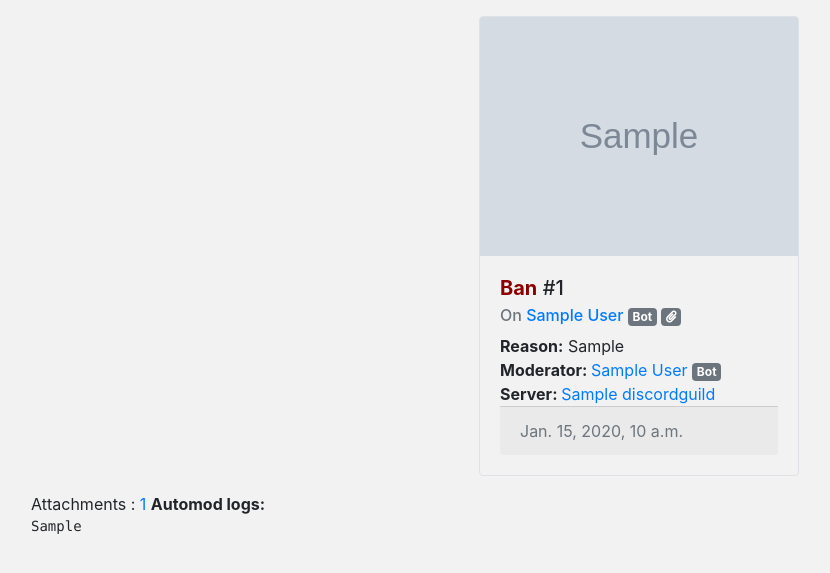
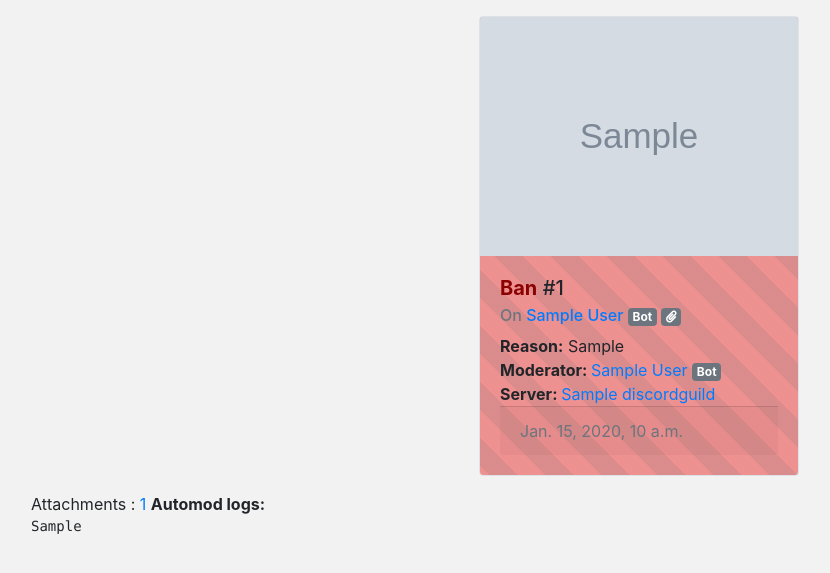
Before and after one commit to getbeaned/GetBeaned-WebInterface, a Django app: page /actions/1 in a window 1280 px wide. Shown: the part 56-629 px from the top of the page, without its empty margins (1-831 px from the left). Run offline with Django 3.2, Linux system fonts and the light colour scheme; tables that the repository leaves empty hold one stand-in row (values such as "Sample post"); grey boxes marked "Sample" are stand-in pictures; parts of the project's set-up code (start-up, migrations or seed data) failed here and were passed over; some libraries are stand-ins or nearby versions.

Commit message:
✨ Add a pardon feature to let moderators ignore actions taken in the thresholds calculation

```diff
--- a/getbeaned/static/css/base.css
+++ b/getbeaned/static/css/base.css
@@ -84,3 +84,10 @@
 .action-text-ban {
     color: darkred;
 }
+
+
+.pardonned {
+    background: rgb(194,38,38);
+    background: linear-gradient(45deg, rgba(194,38,38,0.5) 0%, rgba(194,38,38,0.5) 24%, rgba(233,47,47,0.5) 25%, rgba(233,47,47,0.5) 49%, rgba(194,38,38,0.5) 50%, rgba(194,38,38,0.5) 75%, rgba(233,47,47,0.5) 75%, rgba(233,47,47,0.5) 100%);
+    background-size: 56px 56px;
+}
--- a/templates/parts/card.html
+++ b/templates/parts/card.html
@@ -1,4 +1,4 @@
-<div class="border rounded mx-auto"
+<div class="border rounded mx-auto {% if action.pardonned %}pardonned{% endif %}"
      style="max-width: {% if show_details_button %}17{% else %}20{% endif %}rem; margin-bottom:1rem;">
     <a href="{% url 'web-user-details' guild_id=action.guild.discord_id user_id=action.user.discord_id %}">
         <img class="card-img-top"
@@ -21,6 +21,7 @@
                 <label for="id_reason"><strong>Reason:</strong></label><br/>
                 {{ edit_form.reason }}
             </div>
+            <div><label for="id_pardonned"><strong>Pardonned:</strong></label>{{ edit_form.pardonned }}</div>
         {% else %}
             <div class="card-text"><strong>Reason:</strong> {{ action.formatted_reason }}
 
@@ -51,7 +52,6 @@
             {% if user.is_staff %}
                 <br/><a href="{{ action.admin_url }}">Edit this in the admin panel</a>
             {% endif %}
-
         </div>
     </div>
 </div>
--- a/webinterface/forms.py
+++ b/webinterface/forms.py
@@ -38,7 +38,7 @@ class ActionEditForm(ModelForm):
     class Meta:
         model = Action
         # include all fields you're saving from the form here
-        fields = ['reason']
+        fields = ['reason', 'pardonned']
 
         widgets = {
             'reason': Textarea(attrs={"class": "form-control", "rows": 4}),
--- a/webinterface/models.py
+++ b/webinterface/models.py
@@ -119,6 +119,8 @@ class DiscordGuild(models.Model):
     discord_icon_url = models.URLField()
     discord_created_at = models.DateTimeField()
     discord_user_count = models.IntegerField()
+
+    last_modified = models.DateTimeField(auto_now=True)
 
     owner = models.ForeignKey(DiscordUser, on_delete=models.DO_NOTHING, related_name='guilds_owned')
 
@@ -464,6 +466,7 @@ class Action(models.Model):
                                               null=True, db_index=True)
     timestamp = models.DateTimeField(default=timezone.now)
     until = models.DateTimeField(null=True, default=None, blank=True)
+    pardonned = models.BooleanField(default=False)
 
     class Meta:
         ordering = ['-id']
--- a/webinterface/views.py
+++ b/webinterface/views.py
@@ -347,7 +347,7 @@ def api_users_counters(request, guild_id: int, user_id: int):
         return JsonResponse({'status': 'Not Implemented'})
     else:
         counters = {key[0]: 0 for key in ACTIONS_TYPES}
-        actions = Action.objects.filter(user=user, guild=guild).all()
+        actions = Action.objects.filter(user=user, guild=guild, pardonned=False).all()
         for action in actions:
             counters[action.action_type] += 1
 
```
